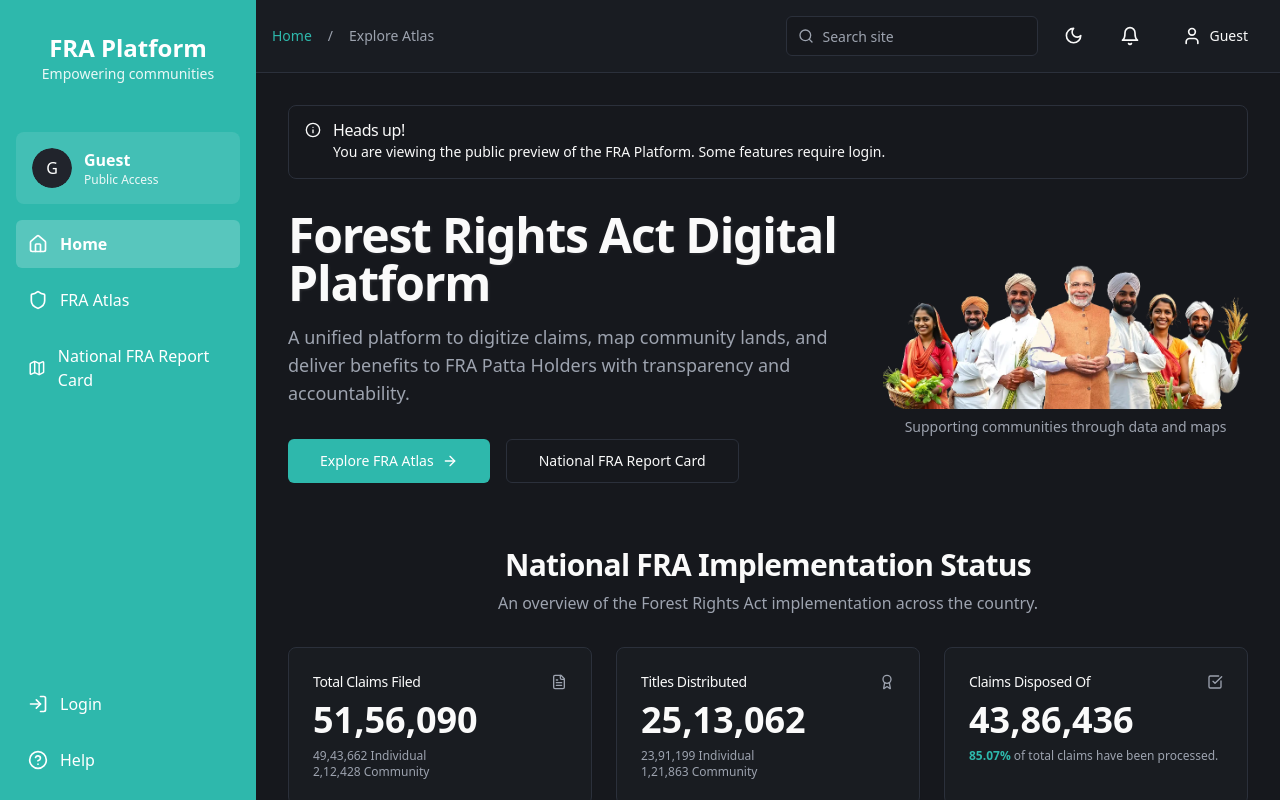
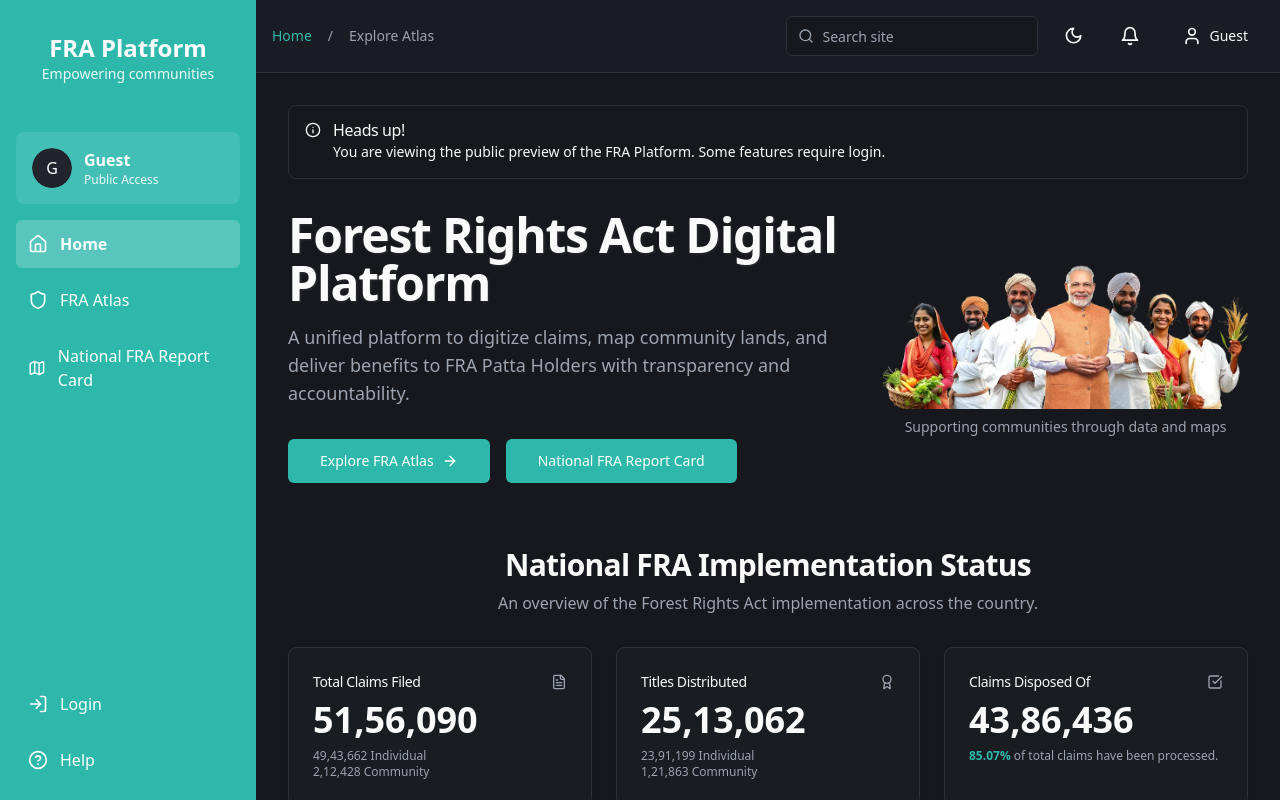
Before and after one commit to MAaneet782/ForgeX-SIH-WebGis, a React (Vite) app: page / in a window 1280 px wide. Built offline with nearby package versions, Linux system fonts and the light colour scheme.

Commit message:
[dyad] Highlighted the 'National FRA Report Card' button on the landing page. - wrote 1 file(s)

```diff
--- a/src/pages/Landing.tsx
+++ b/src/pages/Landing.tsx
@@ -27,7 +27,7 @@ const Landing = () => {
                 Explore FRA Atlas <ArrowRight className="ml-2 h-4 w-4" />
               </Link>
             </Button>
-            <Button asChild variant="outline" size="lg">
+            <Button asChild size="lg">
               <Link to="/atlas/state-wise-analytics">
                 National FRA Report Card
               </Link>
```
